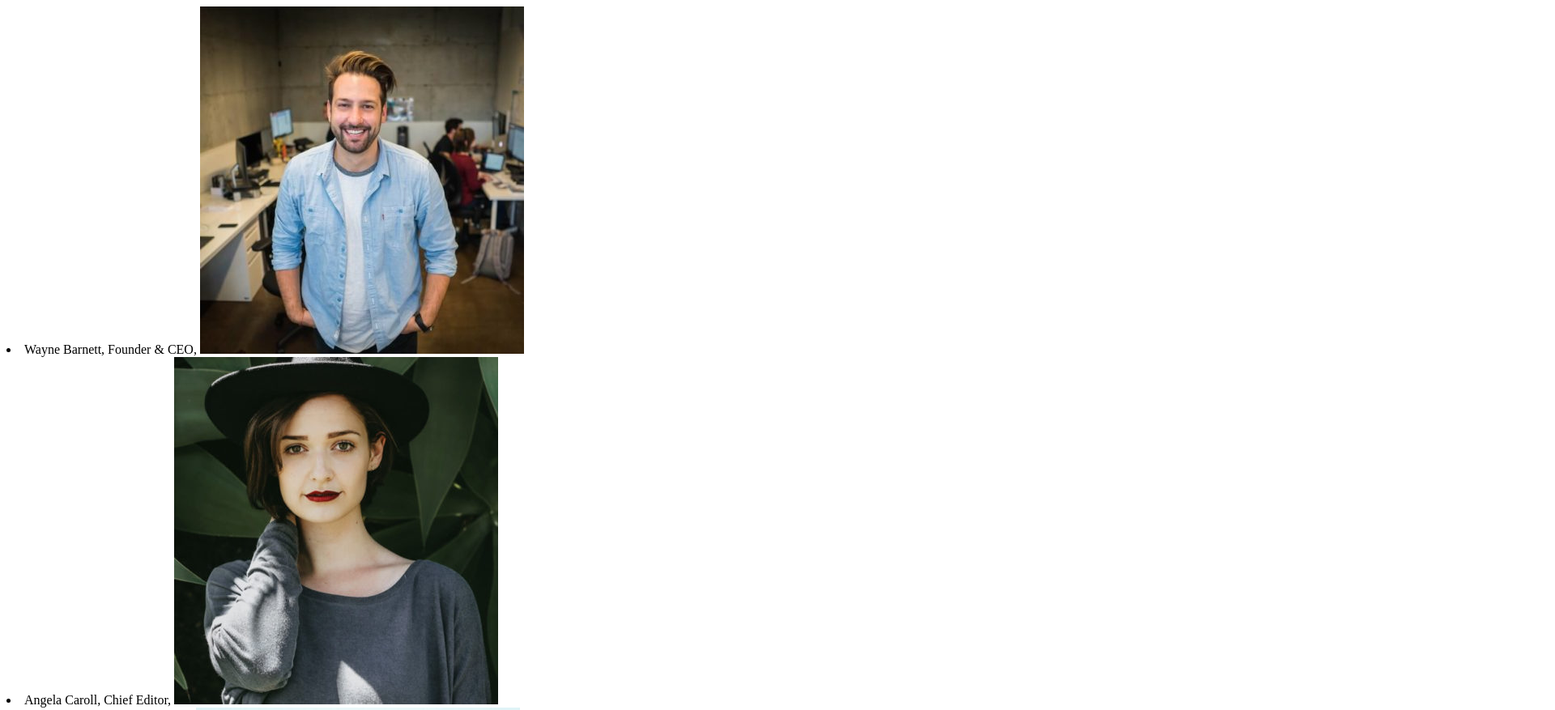
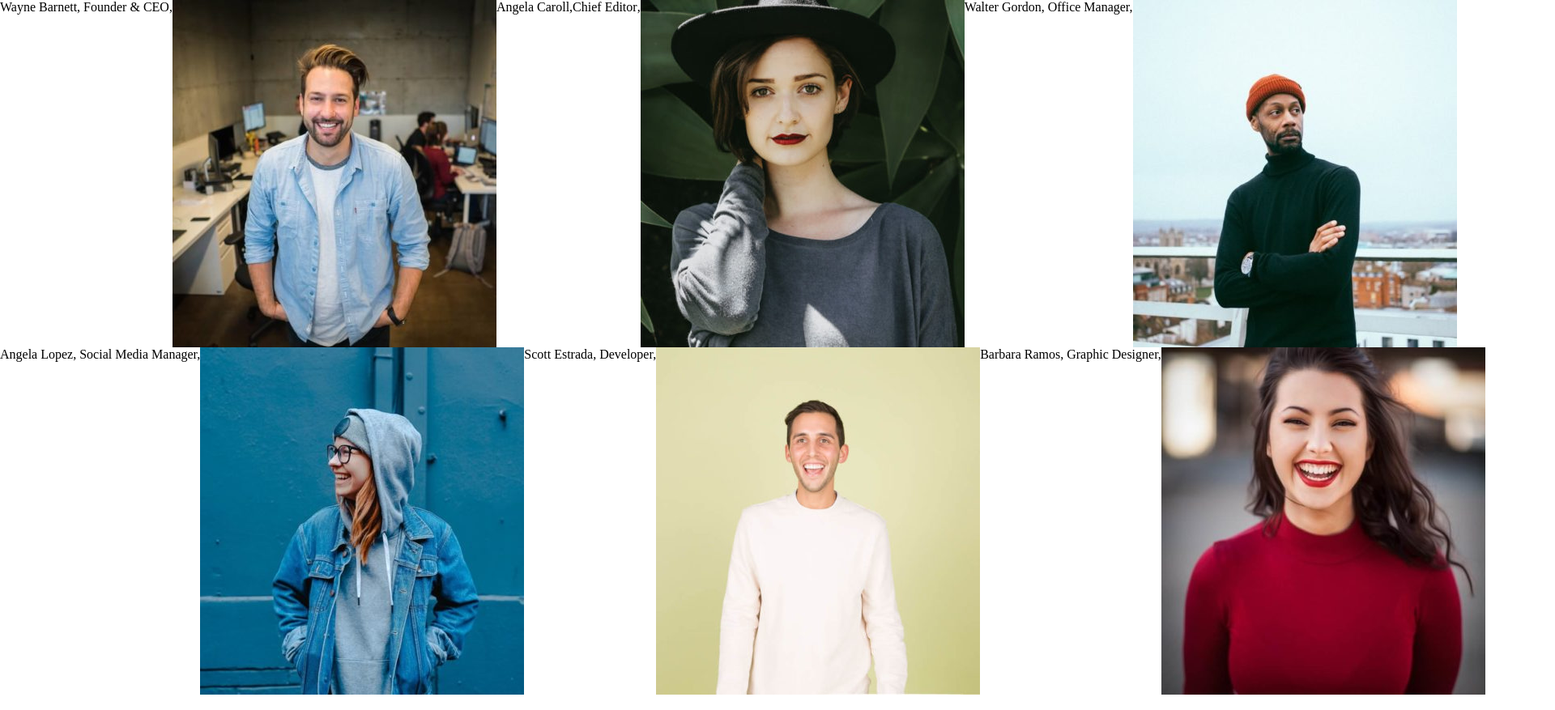
Before and after one commit to AlessioAbbati/js-our-team, a plain HTML site: page index.html in a window 1280 px wide. Shown: the top 877 px of the page at 81% size, 1920 px wide, since content can reach past the window. Drawn offline with Linux system fonts and the light colour scheme.

Commit message:
add style

```diff
--- a/index.html
+++ b/index.html
@@ -1,5 +1,6 @@
 <!DOCTYPE html>
 <html lang="en">
+
 <head>
     <meta charset="UTF-8">
     <meta http-equiv="X-UA-Compatible" content="IE=edge">
@@ -8,9 +9,11 @@
     <link rel="stylesheet" href="style.css">
     <script src="myscript.js" defer></script>
 </head>
+
 <body>
-    <div class="grid">
-
+    <div class="container">
+        <div class="grid"></div>
     </div>
 </body>
+
 </html>
--- a/myscript.js
+++ b/myscript.js
@@ -7,8 +7,8 @@ const team = [
         photo: `<img src="img/wayne-barnett-founder-ceo.jpg" alt="">`
     },
     {
-        name: 'Angela Caroll',
-        role: 'Chief Editor',
+        name: `<p>Angela Caroll</p>`,
+        role: `<p>Chief Editor</p>`,
         photo: `<img src="img/angela-caroll-chief-editor.jpg" alt="">`
     },
     {
@@ -36,5 +36,5 @@ const team = [
 console.log(team);
 
 for (let element of team) {     console.log(element);
-    eleList.innerHTML += (`<li class="member">${element.name}, ${element.role}, ${element.photo}</li>`);
+    eleList.innerHTML += (`<div class="member">${element.name}, ${element.role}, ${element.photo}</div>`);
 }
--- a/style.css
+++ b/style.css
@@ -0,0 +1,16 @@
+* {
+    padding: 0;
+    margin: 0;
+    box-sizing: border-box;
+}
+.grid {
+    display: flex;
+    flex-wrap: wrap;
+    width: calc(100% / 3 * 6);
+}
+.container {
+    max-width: 1100px;
+}
+.member {
+    display: flex
+}
```
